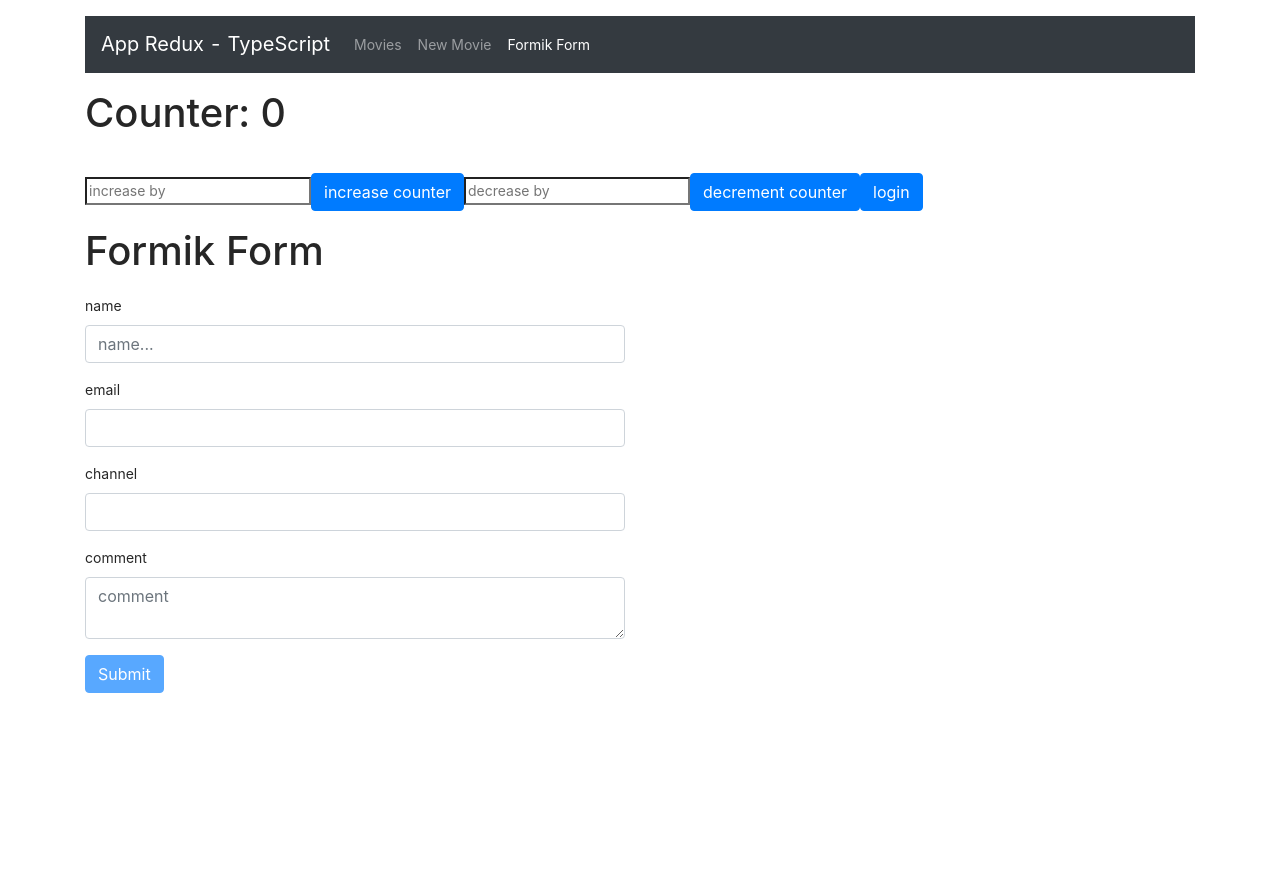
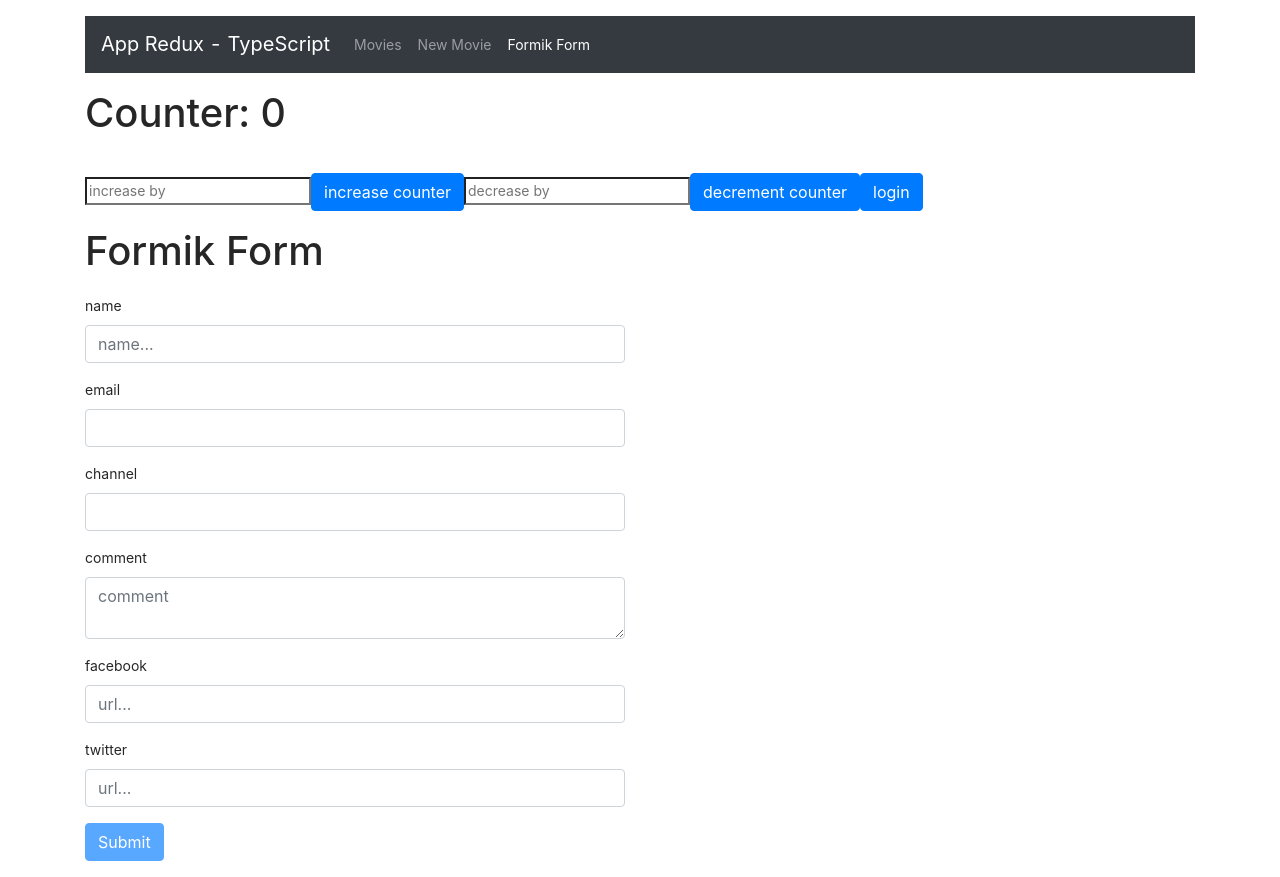
Before and after one commit to zead1992/react-app, a React (Create React App) app: page /formik in a window 1280 px wide. Before the commit the page ends 800 px from the top, so only its background shows below. Built offline with nearby package versions, Linux system fonts and the light colour scheme.

Commit message:
formik: nested object + validation

```diff
--- a/src/components/YoutubeFormikForm.tsx
+++ b/src/components/YoutubeFormikForm.tsx
@@ -8,23 +8,37 @@ type IForm = {
     email: string;
     channel: string;
     comment: string;
+    social: {
+        facebook: string;
+        twitter: string;
+    }
 }
 
 function YoutubeFormikForm(props) {
 
-    //formik
-    const formSchema = Yup.object<IForm>({
-        name: Yup.string().required('required'),
-        email: Yup.string().email('invalid format').required('required'),
-        channel: Yup.string().required('required'),
-        comment: Yup.string().required('required').max(200, 'allowed string length 200')
-    });
     const initialValues: IForm = {
         name: '',
         email: '',
         channel: '',
-        comment: ''
+        comment: '',
+        social: {
+            facebook: '',
+            twitter: ''
+        }
     }
+
+
+    //formik
+    const formSchema = Yup.object().shape<IForm>({
+        name: Yup.string().required('required'),
+        email: Yup.string().email('invalid format').required('required'),
+        channel: Yup.string().required('required'),
+        comment: Yup.string().required('required').max(200, 'allowed string length 200'),
+        social: Yup.object().shape<typeof initialValues.social>({
+            facebook: Yup.string().required(),
+            twitter: Yup.string().required()
+        }),
+    });
     // const formik = useFormik<IForm>({
     //     initialValues: {
     //         name: '',
@@ -61,6 +75,14 @@ function YoutubeFormikForm(props) {
         return key;
     }
 
+    const socialKeys = (key: keyof typeof initialValues.social) => {
+        return key;
+    }
+
+    const socialNames = (key: keyof typeof initialValues.social) => {
+        return `${formKeys('social')}.${key}`
+    }
+
     const onSubmit = (values: IForm) => {
         console.log(values);
     }
@@ -82,7 +104,7 @@ function YoutubeFormikForm(props) {
                                 <label htmlFor={formKeys('name')}>name</label>
                                 <Field name={formKeys('name')}>
                                     {({field, form}) => {
-                                        const formProps  = form as FormikProps<IForm>;
+                                        const formProps = form as FormikProps<IForm>;
                                         return <input
                                             {...field}
                                             className="form-control"
@@ -131,6 +153,41 @@ function YoutubeFormikForm(props) {
                                     {errorMessage => <small className="text-danger">{errorMessage}</small>}
                                 </ErrorMessage>
                             </div>
+                            {/*social*/}
+                            <div className="form-group">
+                                <label htmlFor={socialKeys('facebook')}>facebook</label>
+                                <Field
+                                    name={socialNames('facebook')}>
+                                    {({field, form}) => {
+                                        const formProps = form as FormikProps<IForm>;
+                                        return <input
+                                            {...field}
+                                            className="form-control"
+                                            id={socialKeys('facebook')}
+                                            placeholder={'url...'}
+                                        />
+                                    }}
+                                </Field>
+                                <ErrorMessage name={socialNames('facebook')}
+                                              component={TextError}/>
+                            </div>
+                            <div className="form-group">
+                                <label htmlFor={socialKeys('twitter')}>twitter</label>
+                                <Field
+                                    name={socialNames('twitter')}>
+                                    {({field, form}) => {
+                                        const formProps = form as FormikProps<IForm>;
+                                        return <input
+                                            {...field}
+                                            className="form-control"
+                                            id={socialKeys('twitter')}
+                                            placeholder={'url...'}
+                                        />
+                                    }}
+                                </Field>
+                                <ErrorMessage name={socialNames('twitter')}
+                                              component={TextError}/>
+                            </div>
                             <button
                                 disabled={!props.isValid}
                                 type="submit"
```
